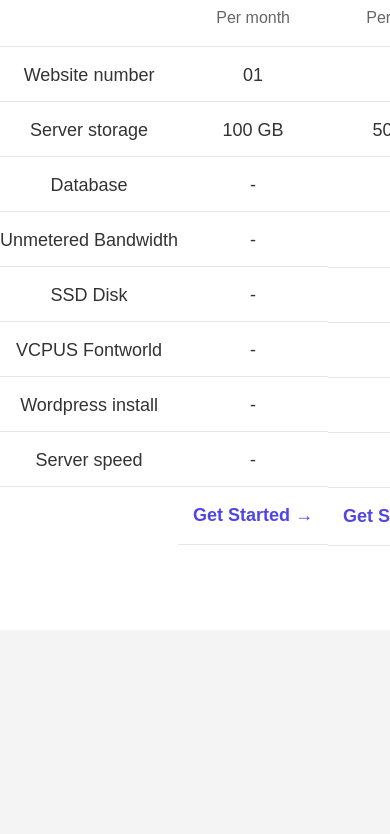
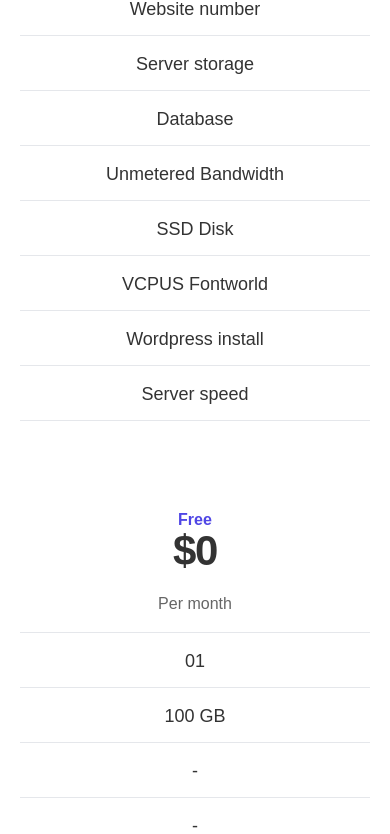
Before and after one commit to korleteymaurice-netizen/price-list-page, a plain HTML site: page index.html in a window 390 px wide. Shown: the part 455-1289 px from the top of the page. Before the commit the page ends 1085 px from the top, so only its background shows below. Drawn offline with Linux system fonts and the light colour scheme.

Commit message:
Enhance responsive styles and update pricing description
Updated styles for responsive design and adjusted pricing text.

```diff
--- a/index.html
+++ b/index.html
@@ -85,14 +85,11 @@
         padding: 18px 0;
         border-bottom: 1px solid #e5e7eb;
         }
-        /* RESPONSIVE */
+
 
 .main-div {
     display: flex;
     overflow-x: auto;
-    width: 100%;
-    scrollbar-width: none;
-    overflow: hidden;
 }
 
 .main-div::-webkit-scrollbar {
@@ -101,7 +98,6 @@
 
 .div1 {
     min-width: 220px;
-    flex-shrink: 0;
 }
 
     @media (max-width: 768px) {
@@ -109,7 +105,7 @@
 
 
     .div1 {
-        min-width: 150px;
+        min-width: 220px;
     }
 
     .price {
@@ -154,13 +150,28 @@
         border-radius: 10px;
         text-align: center;
     }
+    @media (max-width: 768px) {
 
+    .main-div {
+        flex-direction: column;
+        align-items: center;
+        gap: 20px;
+        padding: 20px;
+    }
 
+    .div1 {
+        width: 100%;
+        max-width: 350px;
+    }
 
+    .price {
+        font-size: 42px;
+    }
 
-
-
-
+}
+* {
+    box-sizing: border-box;
+}
 
 
     </style>
@@ -168,7 +179,7 @@
 <body>
     <div class="header">
         <h1>Pricing & Plans</h1>
-        <p>Discover the plan that unlocks the transformative power <br> of digital art and join our community today.</p>
+        <p>Discover the plan that unlocks the transformative power of digital art and join our community today.</p>
     </div>
     <div class="main-div">
         <div class="div1">
```
